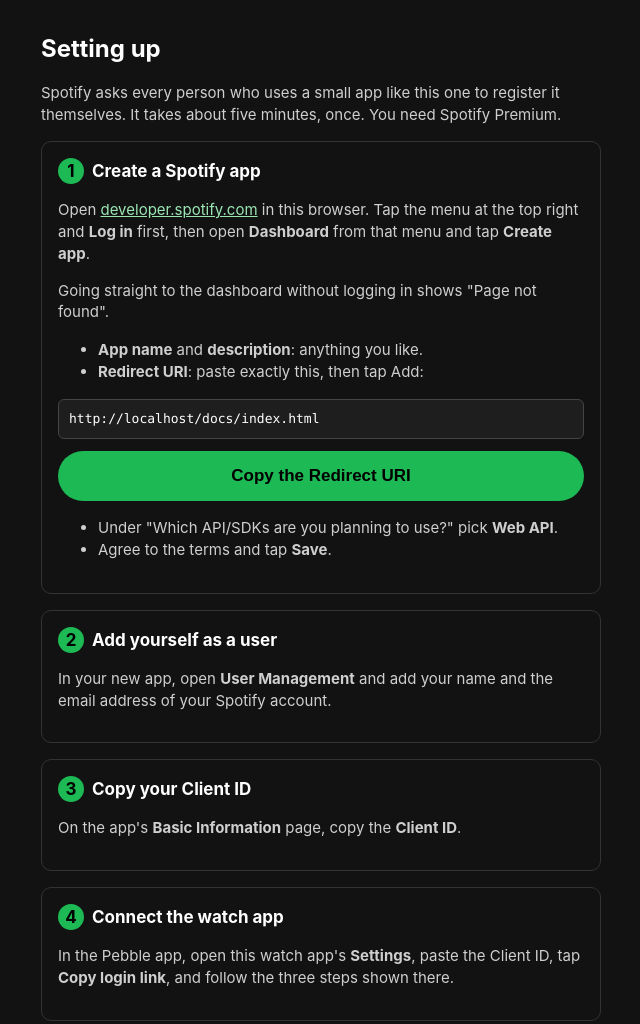
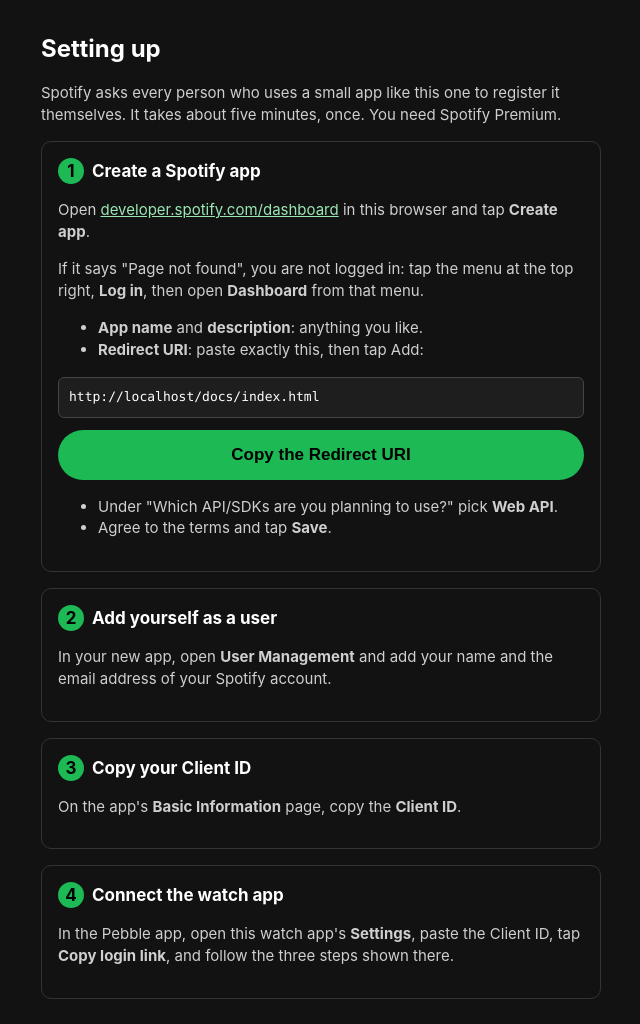
Before and after one commit to htmlel/Encore-for-Spotify, a website: page docs/index.html in a window 1280 px wide. Shown: the whole page, without its empty margins (319-959 px from the left). Drawn offline with Linux system fonts and the light colour scheme.

Commit message:
Guide: link the dashboard address, with a note for the logged-out 404
Co-Authored-By: Claude Fable 5.2 <noreply@anthropic.com>
Claude-Session: https://claude.ai/code/session_01YSQVrSC3tRohQWSC7vZC5u

```diff
--- a/docs/index.html
+++ b/docs/index.html
@@ -62,10 +62,10 @@
 
   <div class="box">
     <h2><span class="num">1</span>Create a Spotify app</h2>
-    <p>Open <a href="https://developer.spotify.com/">developer.spotify.com</a> in this
-       browser. Tap the menu at the top right and <b>Log in</b> first, then open
-       <b>Dashboard</b> from that menu and tap <b>Create app</b>.</p>
-    <p>Going straight to the dashboard without logging in shows "Page not found".</p>
+    <p>Open <a href="https://developer.spotify.com/dashboard">developer.spotify.com/dashboard</a>
+       in this browser and tap <b>Create app</b>.</p>
+    <p>If it says "Page not found", you are not logged in: tap the menu at the top right,
+       <b>Log in</b>, then open <b>Dashboard</b> from that menu.</p>
     <ul>
       <li><b>App name</b> and <b>description</b>: anything you like.</li>
       <li><b>Redirect URI</b>: paste exactly this, then tap Add:</li>
```
Also changed, not shown: src/pkjs/config_page.js (+6 -6 lines), 1 other file.
